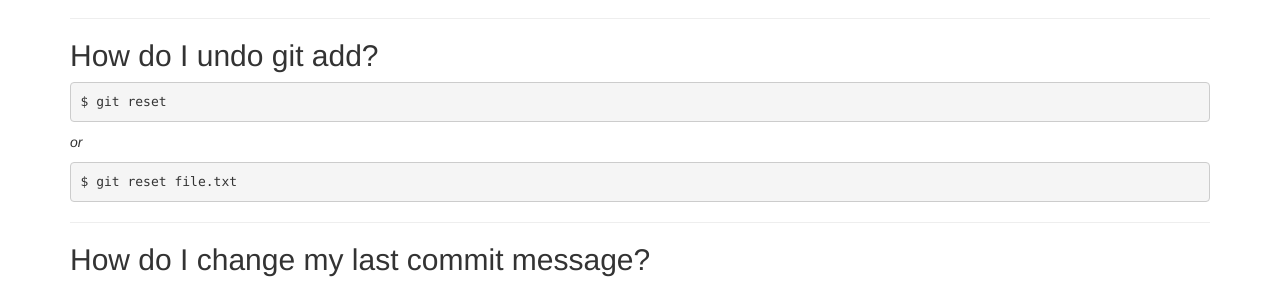
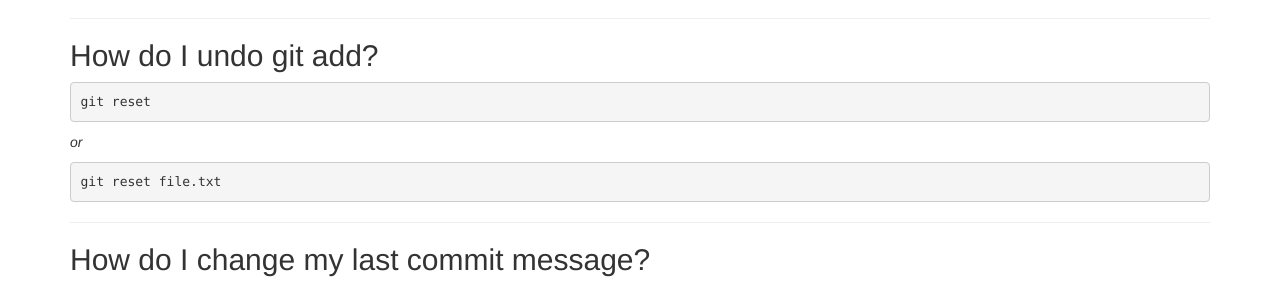
Before and after one commit to jsoverson/gitfaq, a Jekyll site: the page built from index.md, in a window 1280 px wide and 900 px high, scrolled down 831 px. Shown: the part 166-450 px from the top of the window. Built offline with Jekyll 4.4.1, drawn with Linux system fonts in a browser that asks for light colours; nearby versions of some CDN libraries; library files that are not in the unit come from our copies; Markdown is read by kramdown in place of the engine named in the settings.

Commit message:
removed $ chars

````diff
--- a/index.md
+++ b/index.md
@@ -60,13 +60,13 @@ git checkout -b <branch>    # branches and moves to the branch in one command
 ## How do I undo git add?
 
 ```
-$ git reset
+git reset
 ```
 
 *or*
 
 ```
-$ git reset file.txt
+git reset file.txt
 ```
 
 ------------------------------------------------
````
